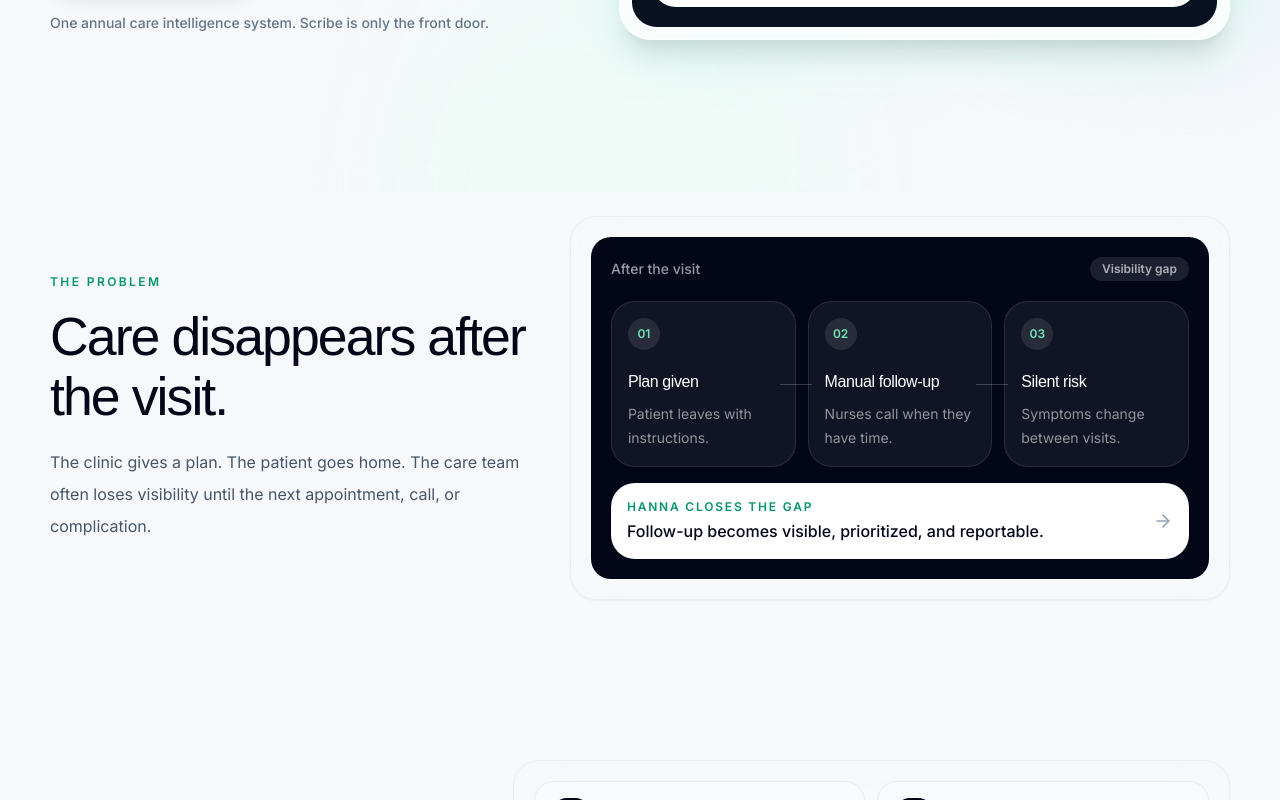
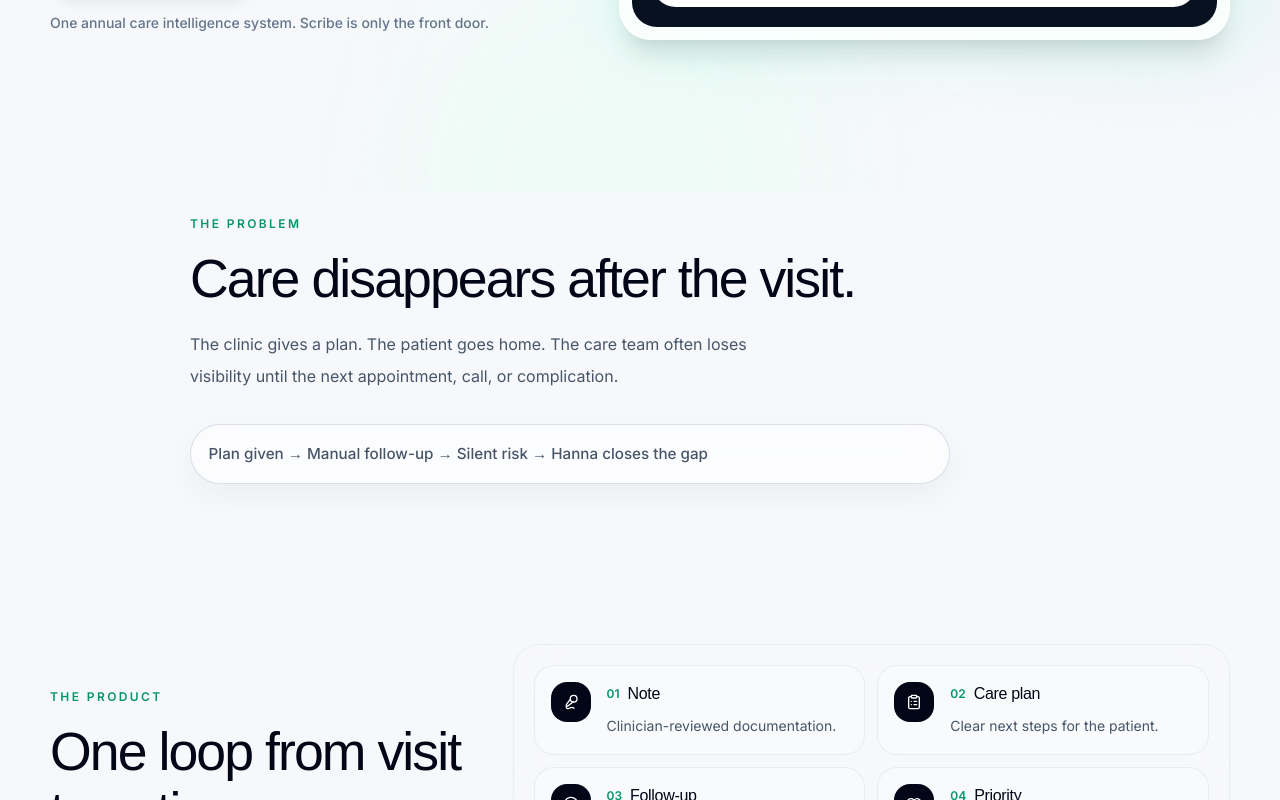
Before and after one commit to farhaned07/hanna-landing, a React (Vite) app: page / in a window 1280 px wide. Shown: the part 608-1408 px from the top of the page. Built offline with nearby package versions, Linux system fonts and the light colour scheme.

Commit message:
Break repeated hero problem layout pattern

```diff
--- a/index.css
+++ b/index.css
@@ -123,6 +123,40 @@
   color: inherit;
 }
 
+/* Founder-level page rhythm fix:
+   Hero already owns the two-column dark product visual.
+   Problem should read editorially, not repeat the hero pattern. */
+#problem > div > div {
+  display: block !important;
+  max-width: 900px !important;
+  margin-left: auto !important;
+  margin-right: auto !important;
+}
+
+#problem > div > div > div:first-child {
+  max-width: 760px !important;
+}
+
+#problem > div > div > div:first-child::after {
+  content: 'Plan given → Manual follow-up → Silent risk → Hanna closes the gap';
+  display: block;
+  margin-top: 2rem;
+  padding: 1rem 1.1rem;
+  border: 1px solid rgba(203, 213, 225, 0.72);
+  border-radius: 999px;
+  background: rgba(255, 255, 255, 0.62);
+  color: #475569;
+  font-size: 0.95rem;
+  line-height: 1.7;
+  font-weight: 500;
+  box-shadow: 0 12px 32px rgba(15, 23, 42, 0.045);
+  backdrop-filter: blur(18px);
+}
+
+#problem > div > div > div:nth-child(2) {
+  display: none !important;
+}
+
 @media (min-width: 1024px) {
   #top h1 {
     max-width: 720px;
@@ -185,6 +219,11 @@
   .shadow-2xl,
   .shadow-xl {
     box-shadow: 0 16px 42px rgba(15, 23, 42, 0.09) !important;
+  }
+
+  #problem > div > div > div:first-child::after {
+    border-radius: 1.25rem;
+    font-size: 0.9rem;
   }
 
   #how-it-works > div,
```
